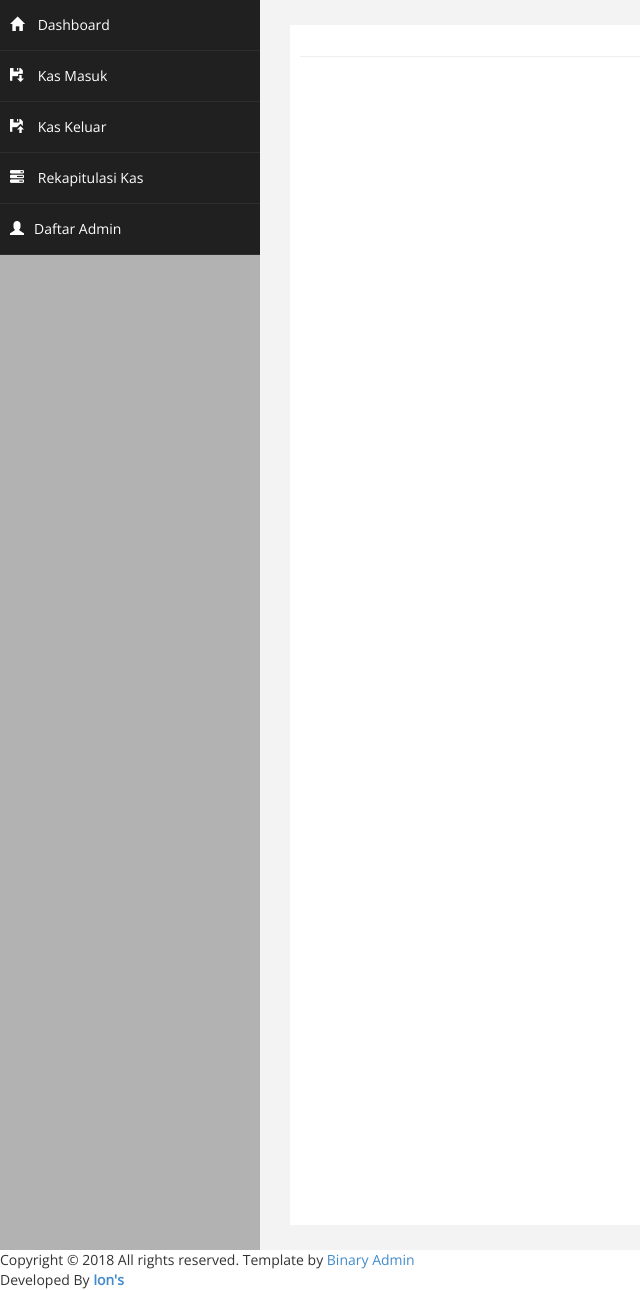
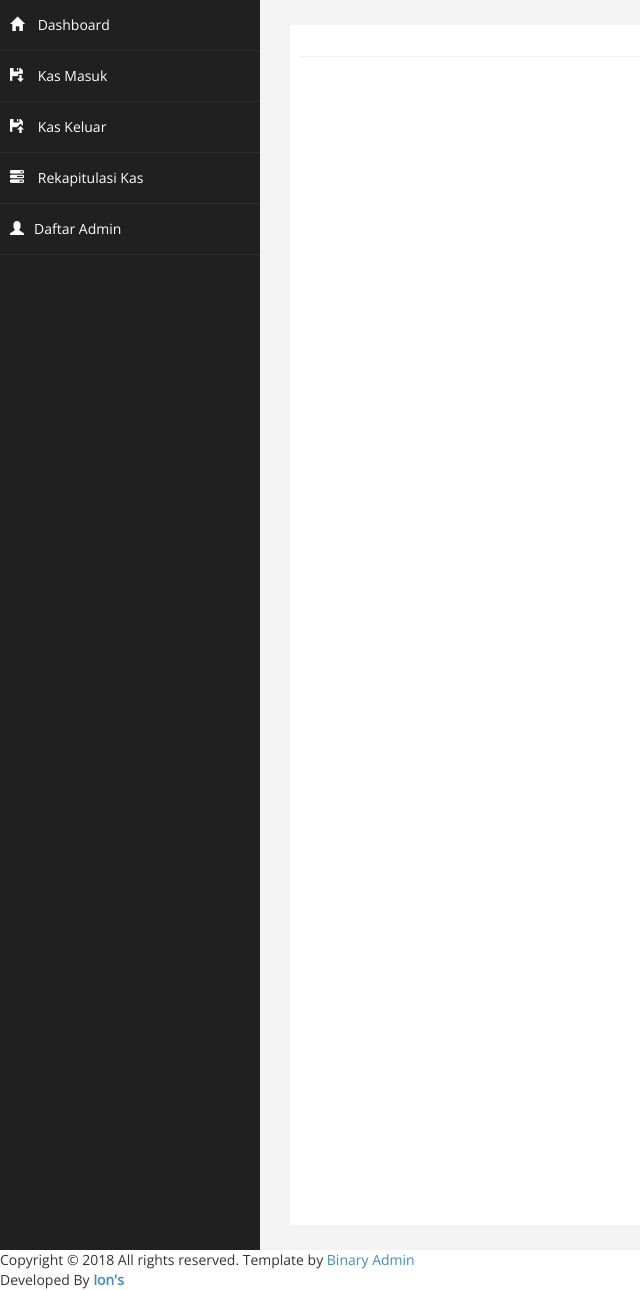
Before and after one commit to zem-art/kas_php_native, a PHP site: page /home.php?page=1 in a window 1280 px wide. Shown: the part 60-1350 px from the top of the page, without its empty margins (0-640 px from the left). Run offline with PHP 8.4, Linux system fonts and the light colour scheme; the visitor is signed in with stand-in values (Sample User, id 1); data that the repository does not hold is empty.

Commit message:
Update Sidebar

```diff
--- a/assets/css/custom.css
+++ b/assets/css/custom.css
@@ -18,7 +18,7 @@ body {
 
  #wrapper {
     width: 100%;
-    background:#B2B2B2;
+    background:#202020;
 }
 
 #page-wrapper {
```
Also changed, not shown: assets/img/sidebar-4.jpg (added), home.php (line endings or trailing spaces).
